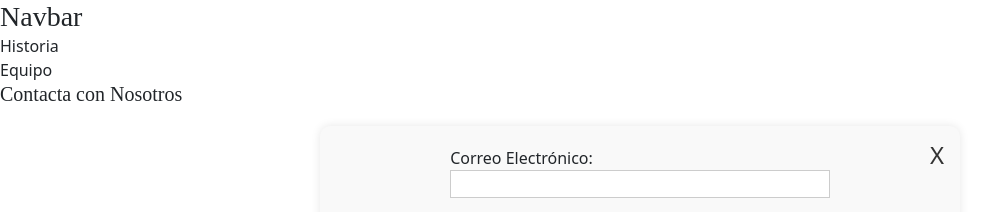
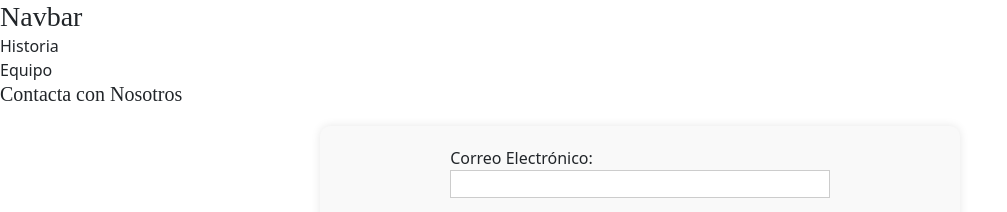
Before and after one commit to GabrielaRamos79/inner_visual_final_project, a React (Vite) app in the folder client/InnerVisual/: page /about in a window 1280 px wide. Shown: the top 212 px of the page, without its empty margins (0-1007 px from the left). Built offline with nearby package versions, Linux system fonts and the light colour scheme.

Commit message:
Remove X from go home

```diff
--- a/client/InnerVisual/src/components/jobs/Jobs.jsx
+++ b/client/InnerVisual/src/components/jobs/Jobs.jsx
@@ -28,7 +28,6 @@ import './jobs.css';
       return;
     }
 
-    // Mostrar la alerta y limpiar los campos
     setShowAlert(true);
     setEmail('');
     setMessage('');
@@ -41,23 +40,11 @@ import './jobs.css';
     window.location.href = '/'; // Redirige a la página de inicio
   };
 
-
-    // try {
-    //   // Aquí iría tu lógica para enviar el correo electrónico al administrador
-    //   console.log(`Correo electrónico enviado al administrador: admin@example.com`);
-    //   console.log(`Mensaje al administrador: ${message}`);
-    //   alert('Mensaje enviado al administrador');
-    // } catch (error) {
-    //   console.error('Error al enviar el correo electrónico:', error);
-    //   alert('Error al enviar el mensaje. Por favor, inténtalo de nuevo más tarde.');
-    // }
-
   return (
     <>
         <div className='jobs-container-about'>
            <h2 className='titleJobs'>Contacta con Nosotros</h2>
            <div className='jobs-section'>
-          <button onClick={handleCloseForm} className="close-form-button">X</button>
 
               <form onSubmit={handleSubmit}>
              <div>
--- a/client/InnerVisual/src/components/jobs/jobs.css
+++ b/client/InnerVisual/src/components/jobs/jobs.css
@@ -1,5 +1,3 @@
-/* Estilos del formulario de contacto */
-
 .contact-form {
     max-width: 225px;
     margin: 0 auto;
@@ -53,23 +51,17 @@
     transform: none;
   }
 
-   /* Estilos para la sección del formulario */
 .jobs-section {
       position: relative;
   width: 50%;
   margin: 0 auto;
-  background-color: #f9f9f9; /* Color de fondo para la sección */
-  padding: 20px; /* Espaciado interno para la sección */
-  border-radius: 10px; /* Bordes redondeados para la sección */
-  box-shadow: 0 0 10px rgba(0, 0, 0, 0.1); /* Sombra para la sección */
-  margin-top: 20px; /* Margen superior para separar la sección del contenido anterior */
-}
+  background-color: #f9f9f9;   padding: 20px;   border-radius: 10px;   box-shadow: 0 0 10px rgba(0, 0, 0, 0.1);   margin-top: 20px; }
 
 .jobs-section form {
   display: flex;
   flex-direction: column;
   align-items: center;
-  gap: 10px; /* Espacio entre los elementos del formulario */
+  gap: 10px;
   justify-content: center;
 }
 
@@ -92,19 +84,3 @@
   cursor: pointer;
   font-weight: bold;
 }
-
-
-.close-form-button {
-  position: absolute;
-  top: 10px;
-  right: 10px;
-  background: none;
-  border: none;
-  font-size: 24px;
-  cursor: pointer;
-  color: #333;
-}
-
-.close-form-button:hover {
-  color: blue;
-}
```
